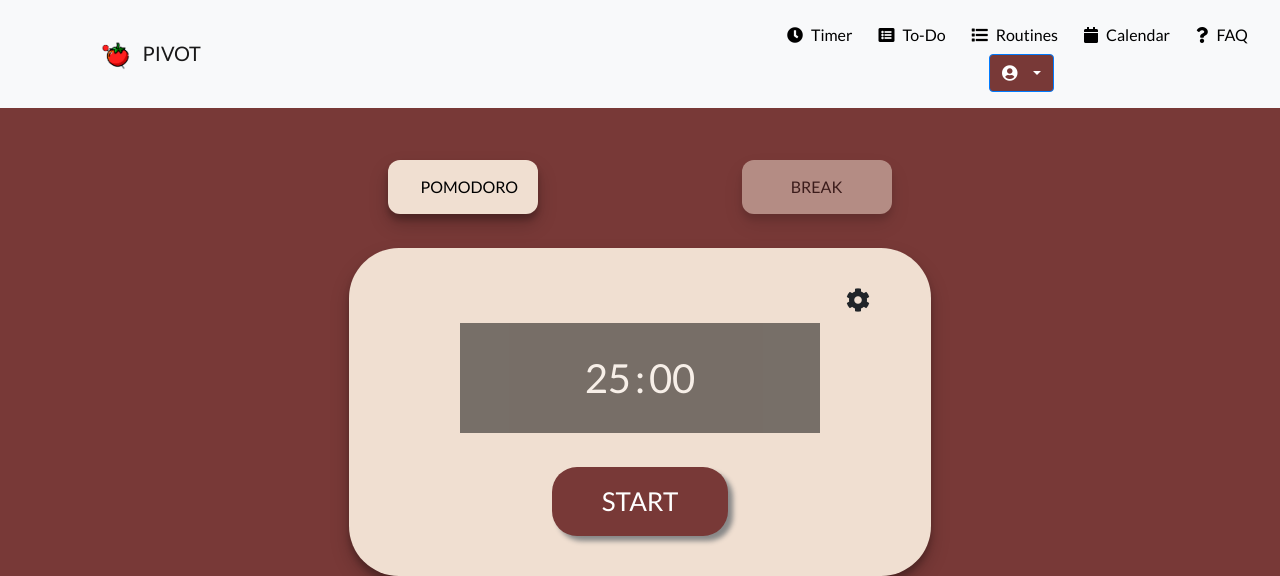
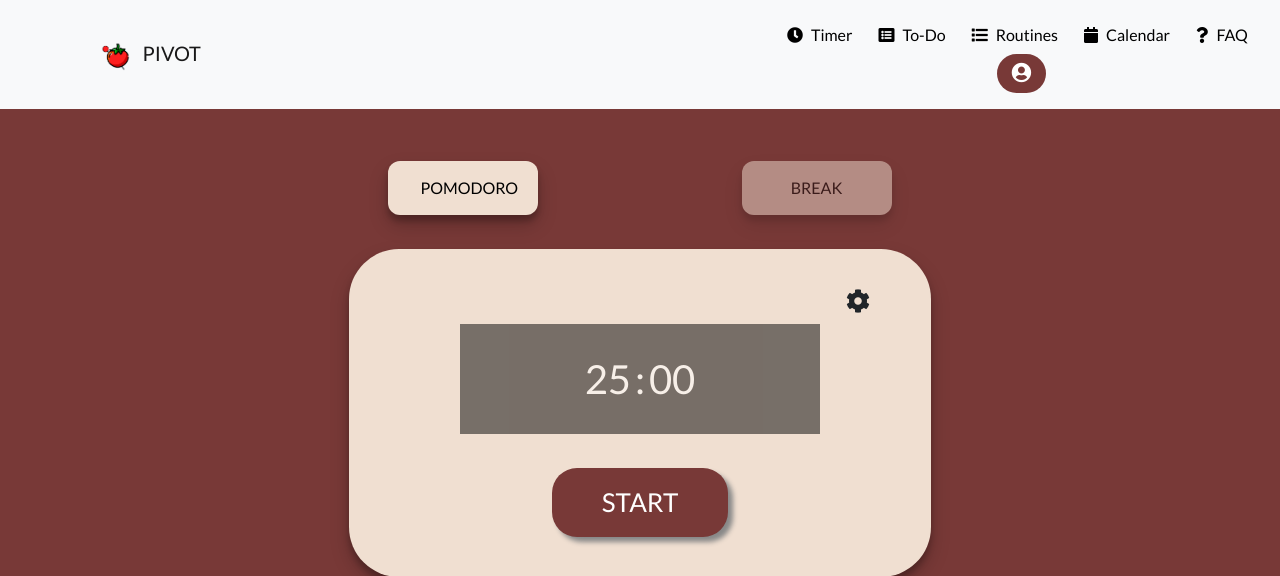
Before and after one commit to jaydejesus14/Pomodoro, a PHP site: page /timer.html in a window 1280 px wide. Shown: the top 576 px of the page. Run offline with PHP 8.4, Linux system fonts and the light colour scheme; some libraries are stand-ins or nearby versions.

Commit message:
navbar lil fix

```diff
--- a/navigationBar.html
+++ b/navigationBar.html
@@ -34,11 +34,11 @@
                                             <a href='user/googleCalendar.html' class="btn" role="button" id="nav_btn" aria-disabled="true" ><i id="createMargin" class="fa fa-calendar"></i>Calendar</a>
                                         </li>
                                         <li className="nav-item">
-                                            <a href='' class="btn" role="button" id="nav_btn" aria-disabled="true" ><i id="createMargin" class="fa fa-question"></i>FAQ</a>
+                                            <a href='faq.html' class="btn" role="button" id="nav_btn" aria-disabled="true" ><i id="createMargin" class="fa fa-question"></i>FAQ</a>
                                         </li>
 
                                         <div class="dropdown" id="createMarginLeft">
-                                            <button id="dropdown" class="btn btn-primary" type="button" data-toggle="dropdown"  aria-expanded="false"><i id="createMargin" class="fa fa-user-circle"></i>
+                                            <button id="dropdown" class="btn btn-primary" type="button" data-toggle="dropdown"  aria-expanded="false" style = "text-align: center; border-radius: 100px; border: 1px solid transparent"><i id="userDropDown" class="fa fa-user-circle"></i>
                                         </button>
                                             <ul class="dropdown-menu">
                                                 <li><a href="user/registration.html">Create an Account</a></li>
--- a/style.css
+++ b/style.css
@@ -45,6 +45,12 @@ body {
     margin-left: 1rem;
     margin-right:0.5rem;
   }
+#userDropDown {
+  font-size: 20px;
+  color: white;
+  margin: 0.1rem;
+
+}
 
 #nav_btn:hover{
     font-size: 1rem;
--- a/timer.html
+++ b/timer.html
@@ -21,32 +21,30 @@
             <ul class="nav justify-content-center">
 
                 <li class="nav-item">
-                    <a href='' class="btn" role="button" id="nav_btn" aria-disabled="true"><i id="createMargin" class="fa fa-clock"></i>Timer</a>
+                    <a href='timer.html' class="btn" role="button" id="nav_btn" aria-disabled="true"><i id="createMargin" class="fa fa-clock"></i>Timer</a>
                 </li>
                 <li className="nav-item">
-                    <a href='' class="btn" role="button" id="nav_btn" aria-disabled="true" ><i id="createMargin" class="fa fa-list-alt"></i>To-Do</a>
+                    <a href='todo/todoList.html' class="btn" role="button" id="nav_btn" aria-disabled="true" ><i id="createMargin" class="fa fa-list-alt"></i>To-Do</a>
                 </li>
                 <li className="nav-item">
-                    <a href='' class="btn" role="button" id="nav_btn" aria-disabled="true" ><i id="createMargin" class="fa fa-list"></i>Routines</a>
+                    <a href='routine/routines.html' class="btn" role="button" id="nav_btn" aria-disabled="true" ><i id="createMargin" class="fa fa-list"></i>Routines</a>
                 </li>
                 <li className="nav-item">
-                    <a href='' class="btn" role="button" id="nav_btn" aria-disabled="true" ><i id="createMargin" class="fa fa-calendar"></i>Calendar</a>
+                    <a href='user/googleCalendar.html' class="btn" role="button" id="nav_btn" aria-disabled="true" ><i id="createMargin" class="fa fa-calendar"></i>Calendar</a>
                 </li>
                 <li className="nav-item">
-                    <a href='' class="btn" role="button" id="nav_btn" aria-disabled="true" ><i id="createMargin" class="fa fa-question"></i>FAQ</a>
+                    <a href='faq.html' class="btn" role="button" id="nav_btn" aria-disabled="true" ><i id="createMargin" class="fa fa-question"></i>FAQ</a>
                 </li>
 
-
-
-
-                <div class="dropdown"  id="createMarginLeft">
-                    <button id="dropdown" class="btn btn-primary dropdown-toggle" type="button" data-toggle="dropdown"  aria-expanded="false"><i id="createMargin" class="fa fa-user-circle"></i>
+                <div class="dropdown" id="createMarginLeft">
+                    <button id="dropdown" class="btn btn-primary" type="button" data-toggle="dropdown"  aria-expanded="false" style = "text-align: center; border-radius: 100px; border: 1px solid transparent"><i id="userDropDown" class="fa fa-user-circle"></i>
                 </button>
-                    <div class="dropdown-menu dropdown-menu-right" id = "dropDown">
-                        <li><a href="#" id="dropdownbtns">LOG-IN</a></li>
-                        <li><a href="#" class="mb-3" id="dropdownbtns">SIGN-UP</a></li>
+                    <ul class="dropdown-menu">
+                        <li><a href="user/registration.html">Create an Account</a></li>
+                        <li><a href="user/login.html">Log-In</a></li>
+                    </ul>
                     </div>
-                    </div>
+</div>
 </nav>
 
     <section class ="timer">
@@ -215,6 +213,9 @@
 </section>
 
     <script src="timer.js"></script>
+    <script src="https://cdn.jsdelivr.net/npm/jquery@3.5.1/dist/jquery.slim.min.js" integrity="sha384-DfXdz2htPH0lsSSs5nCTpuj/zy4C+OGpamoFVy38MVBnE+IbbVYUew+OrCXaRkfj" crossorigin="anonymous"></script>
+    <script src="https://cdn.jsdelivr.net/npm/popper.js@1.16.1/dist/umd/popper.min.js" integrity="sha384-9/reFTGAW83EW2RDu2S0VKaIzap3H66lZH81PoYlFhbGU+6BZp6G7niu735Sk7lN" crossorigin="anonymous"></script>
+    <script src="https://cdn.jsdelivr.net/npm/bootstrap@4.6.2/dist/js/bootstrap.min.js" integrity="sha384-+sLIOodYLS7CIrQpBjl+C7nPvqq+FbNUBDunl/OZv93DB7Ln/533i8e/mZXLi/P+" crossorigin="anonymous"></script>
 
 
 
```
